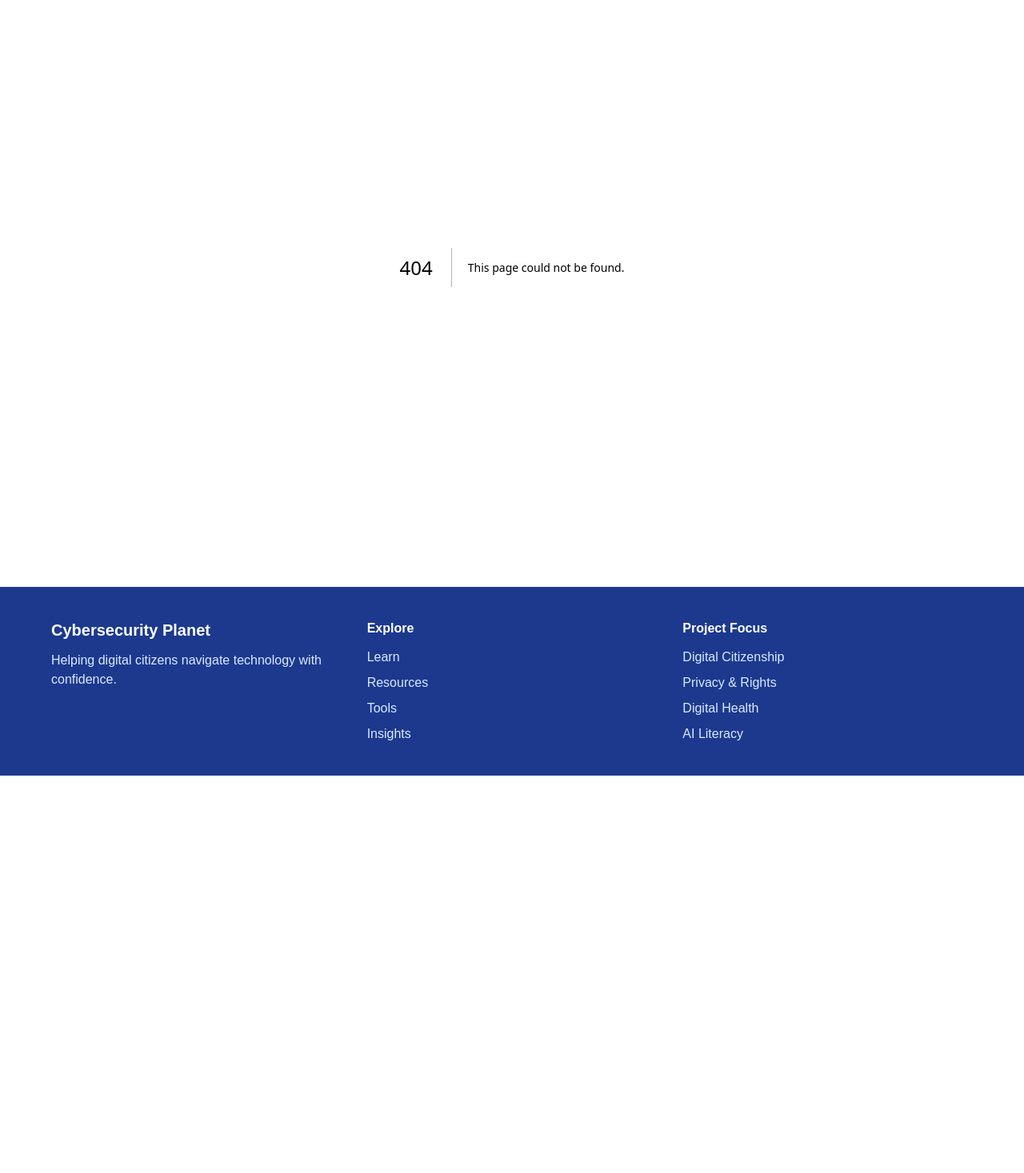
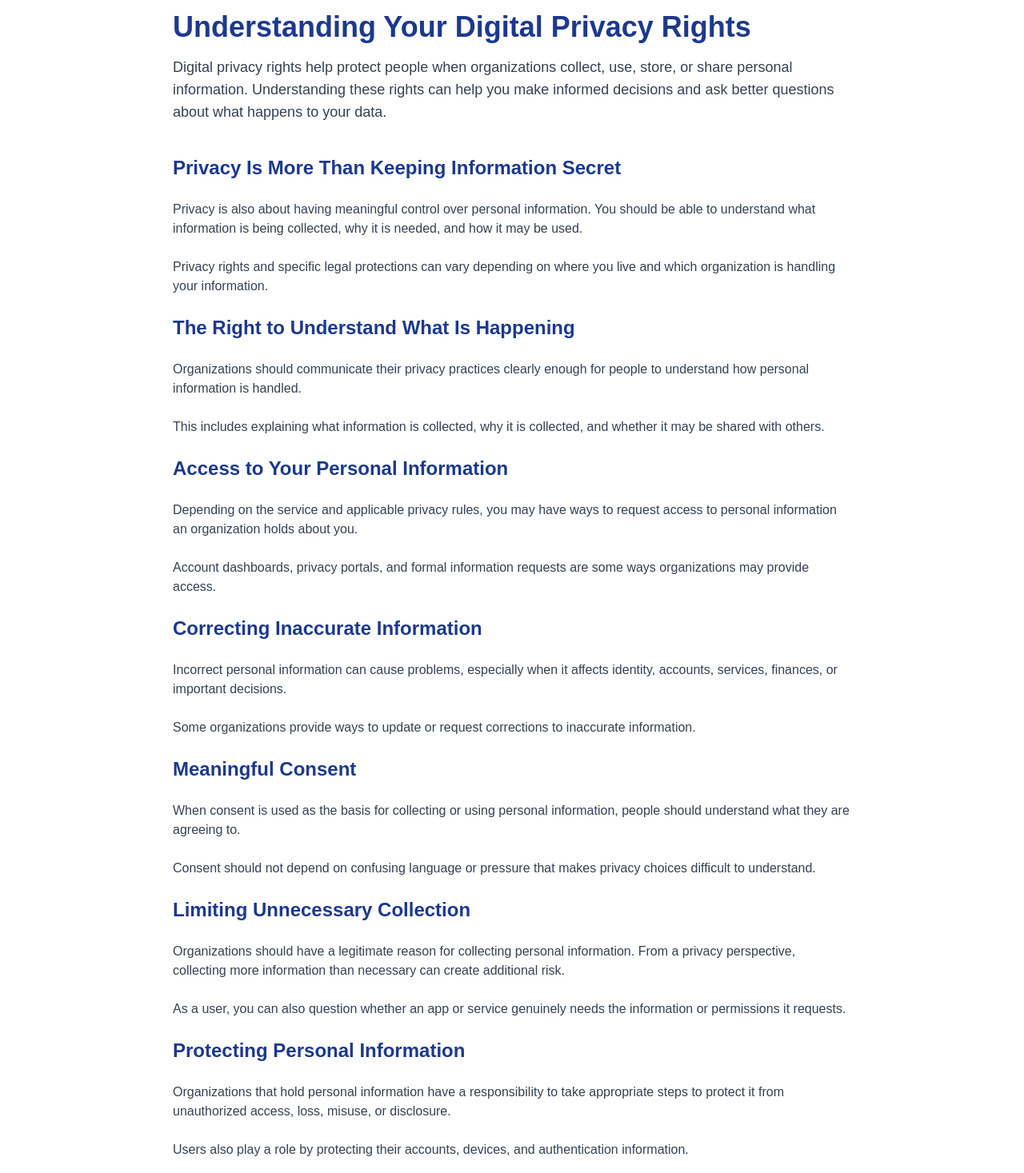
Before and after one commit to Black-widow-codes/Cybersecurity-Planet, a Next.js app: page /learn/privacy-rights/understanding-your-digital-privacy-rights in a window 1280 px wide. Before the commit this address had no page. Shown: the part 143-1610 px from the top of the page at 80% size. Before the commit the page ends 1113 px from the top, so only its background shows below. Built offline with nearby package versions, Linux system fonts and the light colour scheme.

Commit message:
Add digital privacy rights article

```diff
--- a/src/app/learn/privacy-rights/page.tsx
+++ b/src/app/learn/privacy-rights/page.tsx
@@ -50,6 +50,12 @@ export default function PrivacyRightsPage() {
         description:
           "Learn how cookies, app permissions, location data, device identifiers, and profiling can be used to track digital activity.",
         link: "/learn/privacy-rights/how-websites-and-apps-track-you",
+      },
+      {
+        title: "Understanding Your Digital Privacy Rights",
+        description:
+          "Learn about privacy rights involving personal information, transparency, access, correction, consent, security, and control.",
+        link: "/learn/privacy-rights/understanding-your-digital-privacy-rights",
       },
     ];
 
--- /dev/null
+++ b/src/app/learn/privacy-rights/understanding-your-digital-privacy-rights/page.tsx
@@ -0,0 +1,223 @@
+import Link from "next/link";
+
+export const metadata = {
+  title: "Understanding Your Digital Privacy Rights | Cybersecurity Planet",
+  description:
+    "Learn about digital privacy rights involving personal information, transparency, access, correction, consent, security, and control.",
+};
+
+export default function DigitalPrivacyRightsPage() {
+  return (
+    <main className="max-w-4xl mx-auto px-6 py-20">
+      <h1 className="text-4xl font-bold text-blue-900">
+        Understanding Your Digital Privacy Rights
+      </h1>
+
+      <p className="mt-4 text-lg text-gray-700">
+        Digital privacy rights help protect people when organizations collect,
+        use, store, or share personal information. Understanding these rights
+        can help you make informed decisions and ask better questions about
+        what happens to your data.
+      </p>
+
+      <section className="mt-10 space-y-6 text-gray-700">
+        <h2 className="text-2xl font-bold text-blue-900">
+          Privacy Is More Than Keeping Information Secret
+        </h2>
+
+        <p>
+          Privacy is also about having meaningful control over personal
+          information. You should be able to understand what information is
+          being collected, why it is needed, and how it may be used.
+        </p>
+
+        <p>
+          Privacy rights and specific legal protections can vary depending on
+          where you live and which organization is handling your information.
+        </p>
+
+        <h2 className="text-2xl font-bold text-blue-900">
+          The Right to Understand What Is Happening
+        </h2>
+
+        <p>
+          Organizations should communicate their privacy practices clearly
+          enough for people to understand how personal information is handled.
+        </p>
+
+        <p>
+          This includes explaining what information is collected, why it is
+          collected, and whether it may be shared with others.
+        </p>
+
+        <h2 className="text-2xl font-bold text-blue-900">
+          Access to Your Personal Information
+        </h2>
+
+        <p>
+          Depending on the service and applicable privacy rules, you may have
+          ways to request access to personal information an organization holds
+          about you.
+        </p>
+
+        <p>
+          Account dashboards, privacy portals, and formal information requests
+          are some ways organizations may provide access.
+        </p>
+
+        <h2 className="text-2xl font-bold text-blue-900">
+          Correcting Inaccurate Information
+        </h2>
+
+        <p>
+          Incorrect personal information can cause problems, especially when it
+          affects identity, accounts, services, finances, or important
+          decisions.
+        </p>
+
+        <p>
+          Some organizations provide ways to update or request corrections to
+          inaccurate information.
+        </p>
+
+        <h2 className="text-2xl font-bold text-blue-900">
+          Meaningful Consent
+        </h2>
+
+        <p>
+          When consent is used as the basis for collecting or using personal
+          information, people should understand what they are agreeing to.
+        </p>
+
+        <p>
+          Consent should not depend on confusing language or pressure that makes
+          privacy choices difficult to understand.
+        </p>
+
+        <h2 className="text-2xl font-bold text-blue-900">
+          Limiting Unnecessary Collection
+        </h2>
+
+        <p>
+          Organizations should have a legitimate reason for collecting personal
+          information. From a privacy perspective, collecting more information
+          than necessary can create additional risk.
+        </p>
+
+        <p>
+          As a user, you can also question whether an app or service genuinely
+          needs the information or permissions it requests.
+        </p>
+
+        <h2 className="text-2xl font-bold text-blue-900">
+          Protecting Personal Information
+        </h2>
+
+        <p>
+          Organizations that hold personal information have a responsibility to
+          take appropriate steps to protect it from unauthorized access, loss,
+          misuse, or disclosure.
+        </p>
+
+        <p>
+          Users also play a role by protecting their accounts, devices, and
+          authentication information.
+        </p>
+
+        <h2 className="text-2xl font-bold text-blue-900">
+          Deleting or Closing Accounts
+        </h2>
+
+        <p>
+          Some services allow users to delete information or close accounts.
+          However, deleting an account does not always mean every piece of data
+          disappears immediately.
+        </p>
+
+        <p>
+          Services may retain certain information for legal, security,
+          operational, or other legitimate reasons. Review the service's
+          privacy information to understand what happens after deletion.
+        </p>
+
+        <h2 className="text-2xl font-bold text-blue-900">
+          Automated Decisions and Profiling
+        </h2>
+
+        <p>
+          Digital systems may use personal information to recommend content,
+          detect fraud, personalize services, rank information, or support
+          automated decisions.
+        </p>
+
+        <p>
+          Understanding when profiling or automated systems affect you is an
+          increasingly important part of digital privacy awareness.
+        </p>
+
+        <h2 className="text-2xl font-bold text-blue-900">
+          What Can You Ask an Organization?
+        </h2>
+
+        <ul className="list-disc space-y-2 pl-6">
+          <li>What personal information do you collect about me?</li>
+          <li>Why do you need this information?</li>
+          <li>How is my information being used?</li>
+          <li>Who can receive or access it?</li>
+          <li>How long will it be retained?</li>
+          <li>How can I access or correct my information?</li>
+          <li>How can I change my privacy choices?</li>
+          <li>What happens to my information if I close my account?</li>
+        </ul>
+
+        <h2 className="text-2xl font-bold text-blue-900">
+          What You Can Do
+        </h2>
+
+        <ul className="list-disc space-y-2 pl-6">
+          <li>Review privacy settings on services you regularly use.</li>
+          <li>Read important privacy notices before sharing sensitive data.</li>
+          <li>Ask questions when data collection seems unnecessary.</li>
+          <li>Keep account information accurate where appropriate.</li>
+          <li>Use available controls to limit unnecessary sharing.</li>
+          <li>Learn which privacy protections apply where you live.</li>
+        </ul>
+
+        <h2 className="text-2xl font-bold text-blue-900">
+          Know Where to Seek Help
+        </h2>
+
+        <p>
+          If you believe an organization has mishandled your personal
+          information, start by reviewing its privacy policy and contacting its
+          privacy or support team.
+        </p>
+
+        <p>
+          Depending on your location and the situation, a privacy regulator or
+          other appropriate authority may also provide information about your
+          rights and complaint options.
+        </p>
+
+        <div className="rounded-xl border bg-gray-50 p-6">
+          <h3 className="text-xl font-bold text-blue-900">
+            Review Your Privacy Practices
+          </h3>
+
+          <p className="mt-2">
+            Use the Privacy Checkup to examine common privacy choices involving
+            personal information, permissions, account settings, and digital
+            services.
+          </p>
+
+          <Link
+            href="/tools/privacy-checkup"
+            className="mt-4 inline-block rounded-lg bg-cyan-600 px-5 py-3 font-semibold text-white hover:bg-cyan-700"
+          >
+            Open Privacy Checkup
+          </Link>
+        </div>
+      </section>
+    </main>
+  );
+}
```
